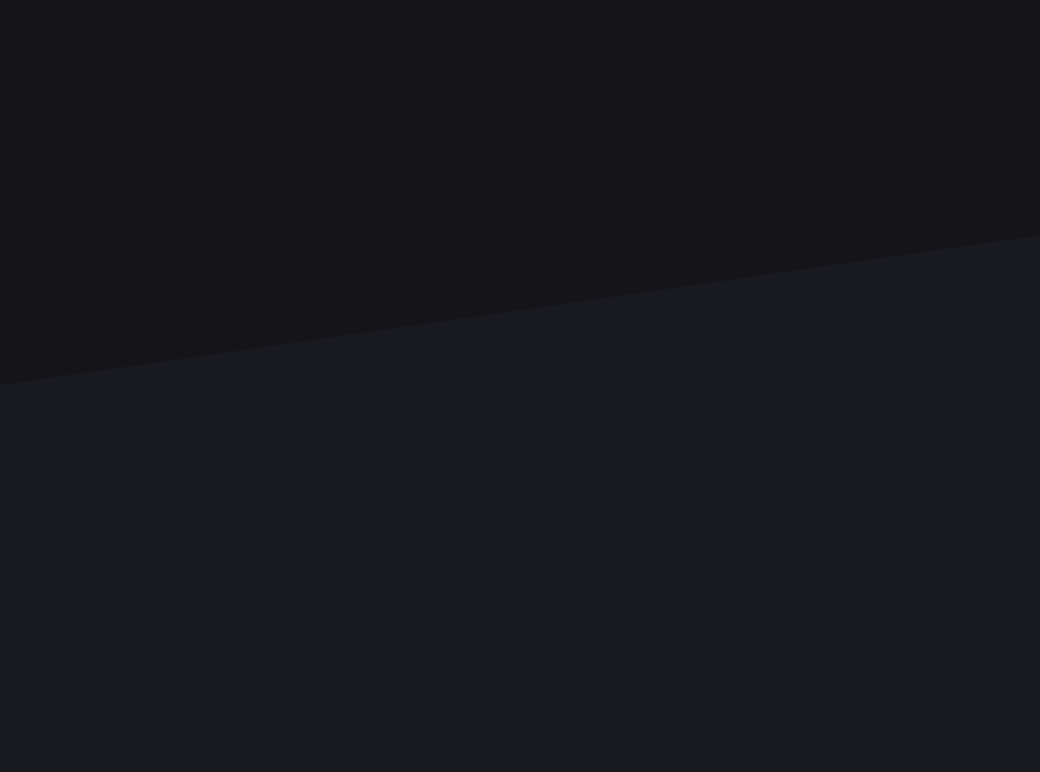
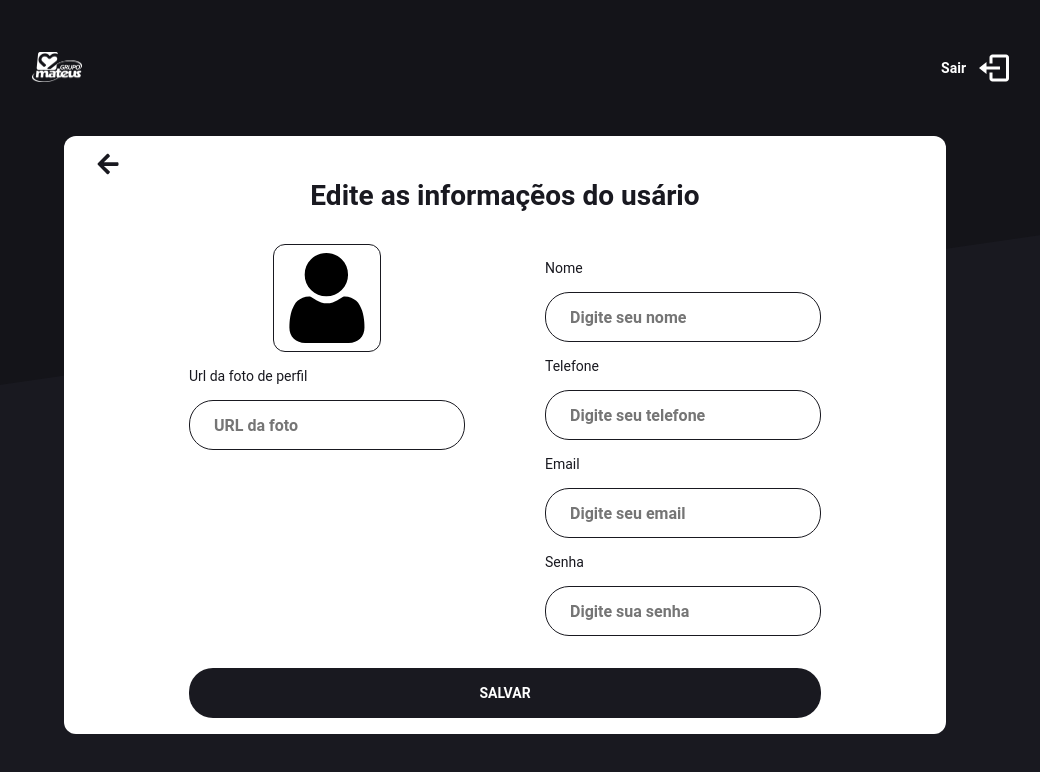
Before and after one commit to MelquiasRibeiro/challege-react, a React (Create React App) app: page /edit/1 in a window 1280 px wide. Shown: the top 772 px of the page, without its empty margins (118-1158 px from the left). Built offline with nearby package versions, Linux system fonts and the light colour scheme.

Commit message:
feat: edit page wiith styles

```diff
--- a/src/components/header/index.js
+++ b/src/components/header/index.js
@@ -10,7 +10,7 @@
       <Link to="/dashboard">
         <img src={Logo} alt="logo" />
       </Link>
-      <Cart to="/login">
+      <Cart to="/">
         <div>
           <strong>Sair</strong>
         </div>
--- a/src/pages/dahsboard/index.js
+++ b/src/pages/dahsboard/index.js
@@ -1,6 +1,7 @@
 import React,{useState,useEffect} from "react";
 import { MdDelete } from "react-icons/md";
 import { AiFillEdit } from "react-icons/ai";
+import { Link } from "react-router-dom";
 import {
     Wrapper,
     ListContainer,
@@ -48,7 +49,9 @@
                                 </div>
                                 <IconsContainer>
                                   <button type="button"  >
+                                    <Link to={`/edit/${user.email}`}>
                                       <AiFillEdit size={32}color="#000" />
+                                    </Link>
                                   </button>
                                   <button type="button" onClick={()=>handleDelete(user)}>
                                       <MdDelete color="#F63E37" size={32} />
--- a/src/pages/edit/index.js
+++ b/src/pages/edit/index.js
@@ -1,32 +1,127 @@
+/* eslint-disable react/prop-types */
 import React,{useState,useEffect} from "react";
+import {  FaSpinner,FaArrowLeft } from "react-icons/fa";
+import {Link} from "react-router-dom";
 import {
     Wrapper,
+    Content,
+    ImageContainer,
+    Input,
+    InfoContainer,
+    FormContainer,
+    Button
+
 } from "./styles";
 import Header from "../../components/header";
-// import UserPic from "../../assets/images/user.svg";
+import UserPic from "../../assets/images/user.svg";
 
-export default function Edit() {
+export default function Edit({match}) {
   const [users, setUsers] = useState([]);
+  const [newEmail, setNewEmail] = useState("");
+  const [newName, setNewName] = useState("");
+  const [newPhone, setNewPhone] = useState("");
+  const [newPassword, setNewPassword] = useState("");
+  const [newUrlImage, setNewUrlImage] = useState(null);
+  const [loading, ] = useState(false);
 
+  const userEmail= match.params.email;
 
   useEffect(() => {
     const savedUsers = localStorage.getItem("users");
     if (savedUsers) {
-      setUsers(JSON.parse(savedUsers));
+   setUsers(JSON.parse(savedUsers));
     }
-  }, []);
+}, []);
 
+// function findTheUser() {
+//   const user = users.find((u) => u.email === userEmail);
+//   const {name,email,phone,password,picture} =user;
 
-  useEffect(() => {
-    localStorage.setItem("users", JSON.stringify(users))
-  }, [users])
+//   setNewName(name);
+//   setNewEmail(email);
+//   setNewPhone(phone);
+//   setNewPassword(password);
+//   setNewUrlImage(picture)
+// }
+// useEffect(() => {
+//   findTheUser()
+// }, [])
 
+function HandleEdit(e) {
+  e.preventDefault();
+  const newUsersList = users.filter(u=> u !== userEmail);
+  const userUpdated={
+    picture: newUrlImage,
+    name: newName,
+    email:newEmail,
+    phone: newPhone,
+    password: newPassword,
+  };
+  const uptadetedUsers= [...newUsersList,userUpdated];
+  localStorage.setItem("users", JSON.stringify(uptadetedUsers));
+}
 
     return (
         <>
             <Header />
-            <Wrapper>
-                <h1>Lista de Usuários</h1>
+
+            <Wrapper >
+              <Link to="/dashboard">
+                <FaArrowLeft color="#191920" size={24}/>
+              </Link>
+                <h1>Edite as informaçẽos do usário</h1>
+                <Content onSubmit={HandleEdit} >
+                      <FormContainer>
+                      <ImageContainer>
+                        <img src={newUrlImage === null||newUrlImage ===''? UserPic:newUrlImage} alt="user.name" />
+                        <p>Url da foto de perfil</p>
+                        <Input
+                        type="text"
+                        placeholder="URL da foto"
+                        value={newUrlImage}
+                        onChange={(e) => setNewUrlImage(e.target.value)}/>
+                      </ImageContainer>
+                      <InfoContainer>
+                        <p>Nome</p>
+                        <Input
+                          type="text"
+                          placeholder="Digite seu nome"
+                          required
+                          value={newName}
+                          onChange={(e) => setNewName(e.target.value)}
+                          />
+                        <p>Telefone</p>
+                        <Input
+                          type="text"
+                          placeholder="Digite seu telefone"
+                          required
+                          value={newPhone}
+                          onChange={(e) => setNewPhone(e.target.value)}
+                          />
+                        <p>Email</p>
+                        <Input
+                          type="email"
+                          placeholder="Digite seu email"
+                          required
+                          value={newEmail}
+                          onChange={(e) => setNewEmail(e.target.value)}
+                          />
+                        <p>Senha</p>
+                        <Input
+                          type="password"
+                          placeholder="Digite sua senha"
+                          required
+                          value={newPassword}
+                          onChange={(e) => setNewPassword(e.target.value)}
+                          />
+                      </InfoContainer>
+
+                      </FormContainer>
+
+                      <Button loading={loading}>
+                        {loading ? <FaSpinner color="#fff" size={14} /> : "SALVAR"}
+                      </Button>
+                </Content>
             </Wrapper>
         </>
     );
--- a/src/pages/edit/styles.js
+++ b/src/pages/edit/styles.js
@@ -1,4 +1,4 @@
-import styled from "styled-components";
+import styled, { keyframes, css } from "styled-components";
 
 export const Wrapper = styled.div`
   display: flex;
@@ -7,57 +7,124 @@
   justify-content: center;
   flex-direction: column;
   margin: 32px;
+  width: 90%;
+  background-color:#ffffff;
+  padding: 16px;
+  flex-direction: column;
+  border-radius: 12px;
+
   > h1 {
     margin-bottom: 32px;
+    color: #191920;
   }
-`;
-export const ListContainer = styled.ul`
-  display: flex;
-  flex-direction: column;
-  flex: 1;
-  width: 90%;
-  padding: 16px;
-`;
-
-export const ListItem = styled.li`
-  display: flex;
-  flex-direction: row;
-  align-items: center;
-  border-radius: 12px;
-  justify-content: space-evenly;
-  color: #191920;
-  border: solid 1px #999;
-  margin: 8px 0;
-  padding: 8px;
-  background-color: #ffffff;
-  > img {
-    width: 30px;
-    height: 30px;
-    margin: 0 16px;
-  }
-`;
-export const RigthSideContainer = styled.div`
-  display: flex;
-  flex: 1;
-  flex-direction: row;
-  align-items: center;
-  justify-content: space-between;
-  margin: 0 16px;
-`;
-
-export const IconsContainer = styled.div`
-  display: flex;
-  flex-direction: row;
-  align-items: center;
-  justify-content: space-between;
-
-  >button{
-    background:none;
-    margin: 0 8px;
-    border:none;
+  >a{
+    align-self:flex-start;
+    margin-left:16px;
     transition: opacity 0.2s;
-    &:hover {
+  &:hover {
     opacity: 0.7;
   }
   }
+
 `;
+export const Content = styled.form`
+  display:flex;
+  flex:1;
+  flex-direction:column;
+  align-items:center;
+  justify-content:center;
+`
+export const FormContainer = styled.div`
+  display: flex;
+  flex-direction: row;
+  flex: 1;
+  justify-content:space-between;
+`;
+
+export const ImageContainer = styled.div`
+  display: flex;
+  flex:1;
+  flex-direction:column;
+  align-items:center;
+  margin:0 40px 0 0;
+  > img {
+    width: 108px;
+    height: 108px;
+    border:solid 1px #191920;
+    padding:8px;
+    border-radius:12px;
+  }
+  > p {
+    display: flex;
+    align-self:flex-start ;
+    margin: 16px 0 0px 0;
+    color: #191920;
+    font-size: 14px;
+  }
+`;
+
+
+export const Input = styled.input`
+  height: 50px;
+  border-radius: 24px;
+  padding: 8px 24px;
+  color: #191920;
+  font-weight: bold;
+  border: solid 1px #191920;
+  margin-top: 16px;
+  font-size: 16px;
+`;
+
+export const InfoContainer = styled.div`
+  flex:1;
+  margin:0 0 0 40px;
+> p {
+    display: flex;
+    align-items: center;
+    margin: 16px 0 0px 0;
+    color: #191920;
+    font-size: 14px;
+  }
+`;
+
+const rotate = keyframes`
+  from {
+    transform: rotate(0deg);
+  }
+  to{
+    transform: rotate(360deg)
+  }
+`;
+export const Button = styled.button.attrs((props) => ({
+  type: "submit",
+  disabled: props.loading,
+}))`
+  display:flex;
+  align-items:center;
+  justify-content:center;
+  justify-self:center;
+  border-radius: 24px;
+  font-weight: bold;
+  height: 50px;
+  width: 100%;
+  align-self:flex-end;
+  justify-self:center;
+  border-style: none;
+  background-color: #191920;
+  margin-top: 32px;
+  transition: opacity 0.2s;
+  &:hover {
+    opacity: 0.7;
+  }
+  &[disabled] {
+    cursor: not-allowed;
+    opacity: 0.6;
+  }
+  ${(props) =>
+    props.loading &&
+    css`
+      svg {
+        animation: ${rotate} 2s infinite;
+      }
+    `}
+`;
--- a/src/pages/login/index.js
+++ b/src/pages/login/index.js
@@ -42,14 +42,15 @@
     e.preventDefault();
     setLoading(true);
       const hasUser = users.find((r) => r.email === email);
-      if (hasUser.email === email && hasUser.password === password) {
+      if (hasUser&&hasUser.email === email && hasUser.password === password) {
         console.log("logado");
         setLoading(false);
         history.push('/dashboard');
+      }else{
+        notify('Credenciais inválidas, tente novamente')
+        setError(true)
+        setLoading(false);
       }
-      notify('Credenciais inválidas, tente novamente')
-      setError(true)
-      setLoading(false);
 
   }
 
--- a/src/routes.js
+++ b/src/routes.js
@@ -3,14 +3,16 @@
 import Login from "./pages/login";
 import Register from "./pages/register";
 import Dash from "./pages/dahsboard";
+import Edit from "./pages/edit";
 
 export default function routes() {
     return (
         <BrowserRouter>
             <Switch>
+                <Route path="/" exact component={Login} />
                 <Route path="/dashboard" exact component={Dash} />
-                <Route path="/login" component={Login} />
-                <Route path="/register" component={Register} />
+                <Route path="/register" exact component={Register} />
+                <Route path="/edit/:email" exact component={Edit} />
             </Switch>
         </BrowserRouter>
     );
```
Also changed, not shown: src/pages/register/index.js (+20 -38 lines).
